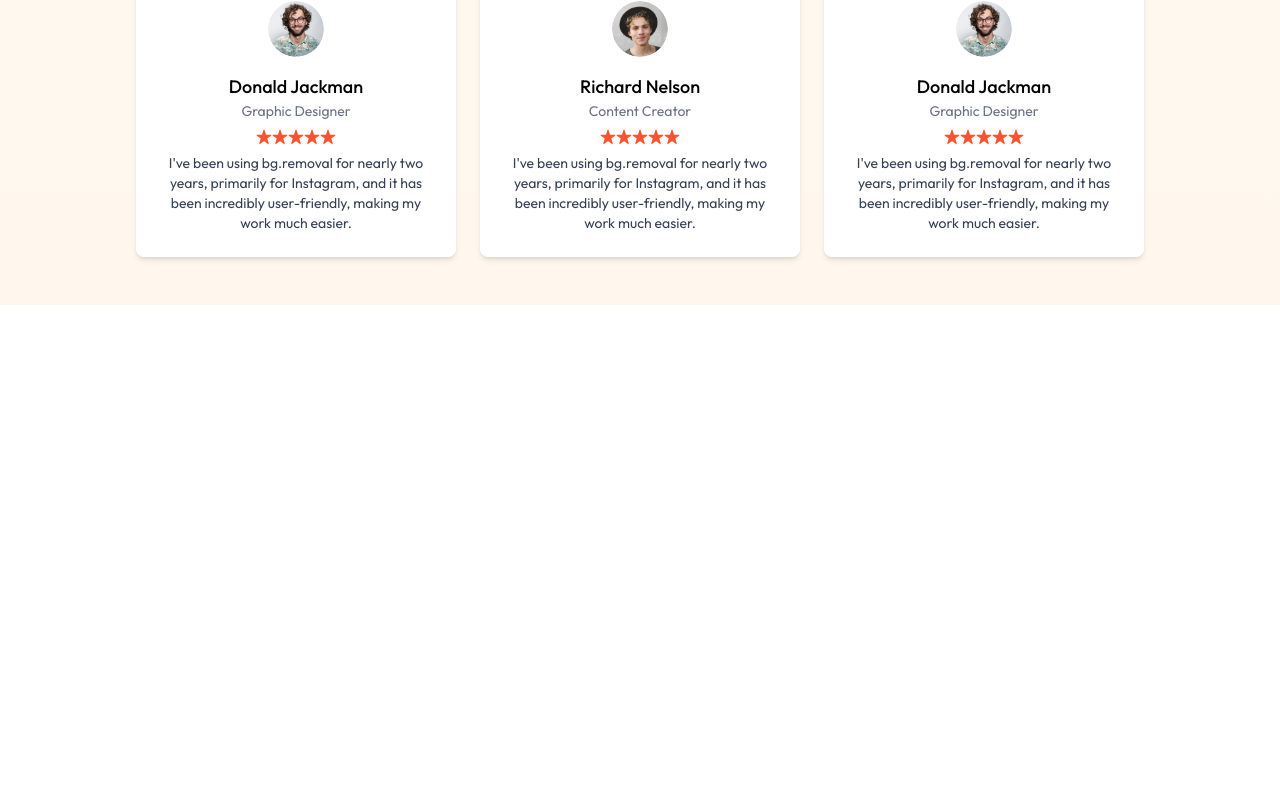
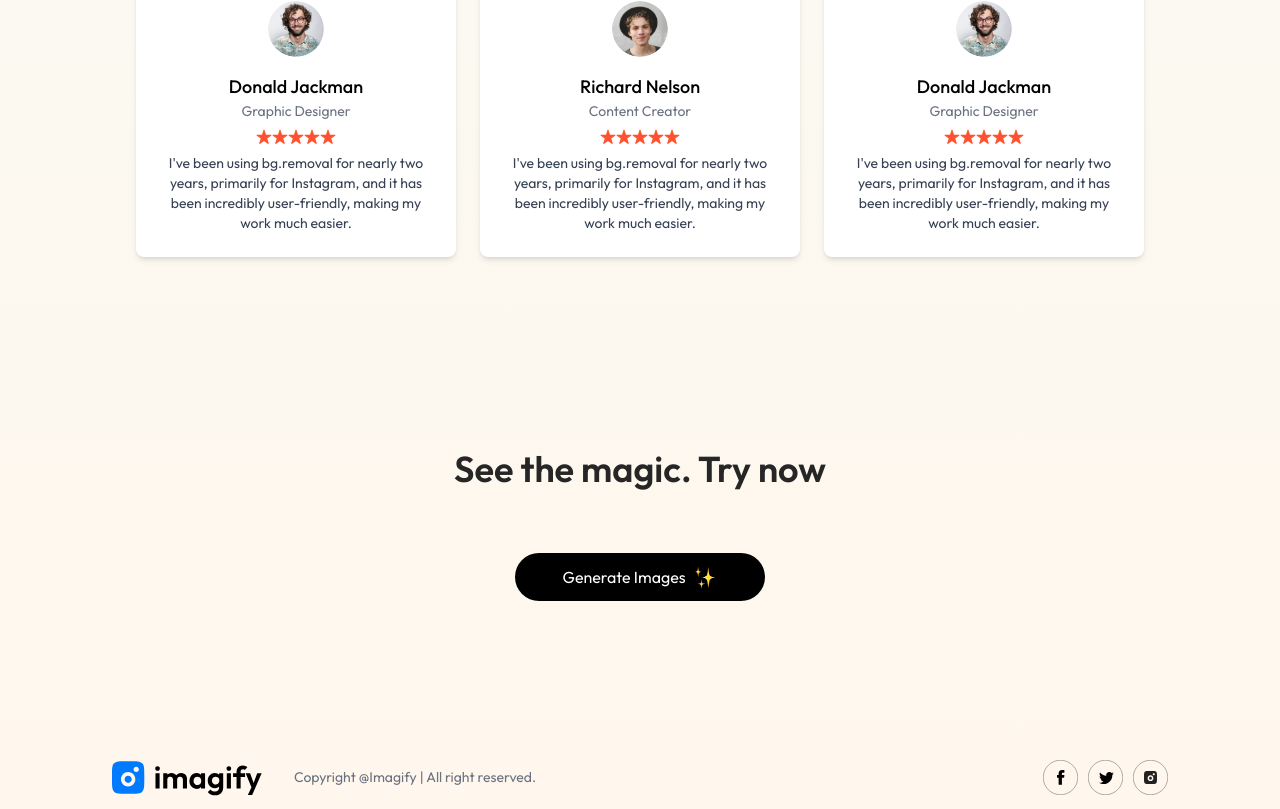
Before and after one commit to Sparsh2105/Imagify, a React (Vite) app in the folder client/: page / in a window 1280 px wide. Shown: the part 2055-2864 px from the top of the page. Before the commit the page ends 2440 px from the top, so only its background shows below. Built offline with nearby package versions, Linux system fonts and the light colour scheme.

Commit message:
Completed hiomnepage design

```diff
--- a/client/src/App.jsx
+++ b/client/src/App.jsx
@@ -5,6 +5,7 @@
 import { Routes, Route } from 'react-router-dom'
 import Navbar from './components/Navbar.jsx'
 import AppContextProvider from './context/AppContext.jsx'
+import Footer from './components/Footer.jsx'
 
 const App = () => {
   return (
@@ -16,6 +17,8 @@
         <Route path='/buy' element={<BuyCredit />} />
         </Routes>
 
+        <Footer/>
+
 
 
 
--- /dev/null
+++ b/client/src/components/Footer.jsx
@@ -0,0 +1,23 @@
+import React from 'react'
+import { assets } from '../assets/assets'
+
+const Footer = () => {
+    return (
+        <div className='flex items-center justify-between gap-4 py-3 mt-20'>
+            <img src={assets.logo} width={150} alt="" />
+            <p className='flex-1 broder-1 border-gray-400 pl-4 text-sm text-gray-500 max-sm:hidden'>
+                Copyright @Imagify | All right reserved.
+            </p>
+
+            <div className='flex gap-2.5'>
+                <img src={assets.facebook_icon} alt="" width={35} />
+                <img src={assets.twitter_icon} alt="" width={35} />
+                <img src={assets.instagram_icon} alt="" width={35} />
+            </div>
+
+
+        </div>
+    )
+}
+
+export default Footer
--- /dev/null
+++ b/client/src/components/GenerateBtn.jsx
@@ -0,0 +1,18 @@
+import React from 'react'
+import { assets } from '../assets/assets'
+
+const GenerateBtn = () => {
+    return (
+        <div className='pb-16 text-center'>
+            <h1 className='text-2xl md:text-3xl lg:text-4xl mt-4 font-semibold text-neutral-800 py-6 md:py-16'>
+                See the magic. Try now
+            </h1>
+
+            <button className='inline-flex items-center gap-2 px-12 py-3 rounded-full bg-black text-white m-auto hover:scale-105 transition-all duration-500'>Generate Images
+                <img src={assets.star_group} className='h-6' alt="" />
+            </button>
+        </div>
+    )
+}
+
+export default GenerateBtn
--- a/client/src/pages/Home.jsx
+++ b/client/src/pages/Home.jsx
@@ -3,6 +3,7 @@
 import Steps from '../components/Steps'
 import Description from '../components/Description'
 import Testimonials from '../components/Testimonials'
+import GenerateBtn from '../components/GenerateBtn'
 
 const Home = () => {
   return (
@@ -11,6 +12,7 @@
       <Steps/>
       <Description/>
       <Testimonials/>
+      <GenerateBtn/>
 
     </div>
   )
```
